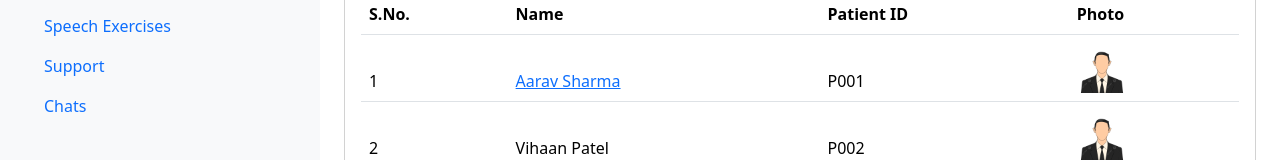
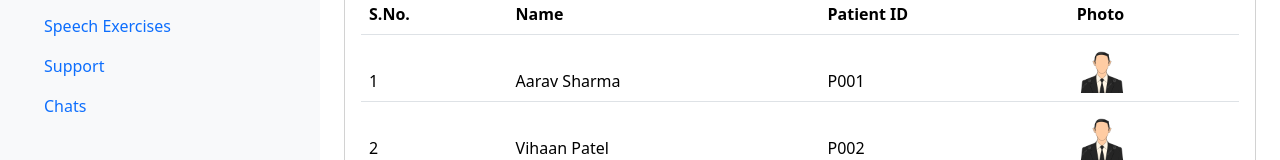
Before and after one commit to riyaahlawat/SpeechGuide-Therapist-Dashboard, a plain HTML site: page index.html in a window 1280 px wide. Both pictures are taken after a click on the link "Patients". Shown: the part 239-399 px from the top of the page. Drawn offline with nearby package versions, Linux system fonts and the light colour scheme.

Commit message:
Edit patient name anchor

```diff
--- a/index.html
+++ b/index.html
@@ -301,7 +301,8 @@
                                                 </tr>
                                                 <tr>
                                                     <td>1</td>
-                                                    <td><a href="patient1/patient1.html" target="_blank">Aarav Sharma</a></td>
+                                                    <td><a href="patient1/patient1.html" target="_blank"
+                              style="text-decoration: none; color: inherit;">Aarav Sharma</a></td>
                                                     <td>P001</td>
                                                     <td><img src="./assets/patient.png" alt="Aarav Sharma" width="50" height="50"></td>
                                                 </tr>
```
